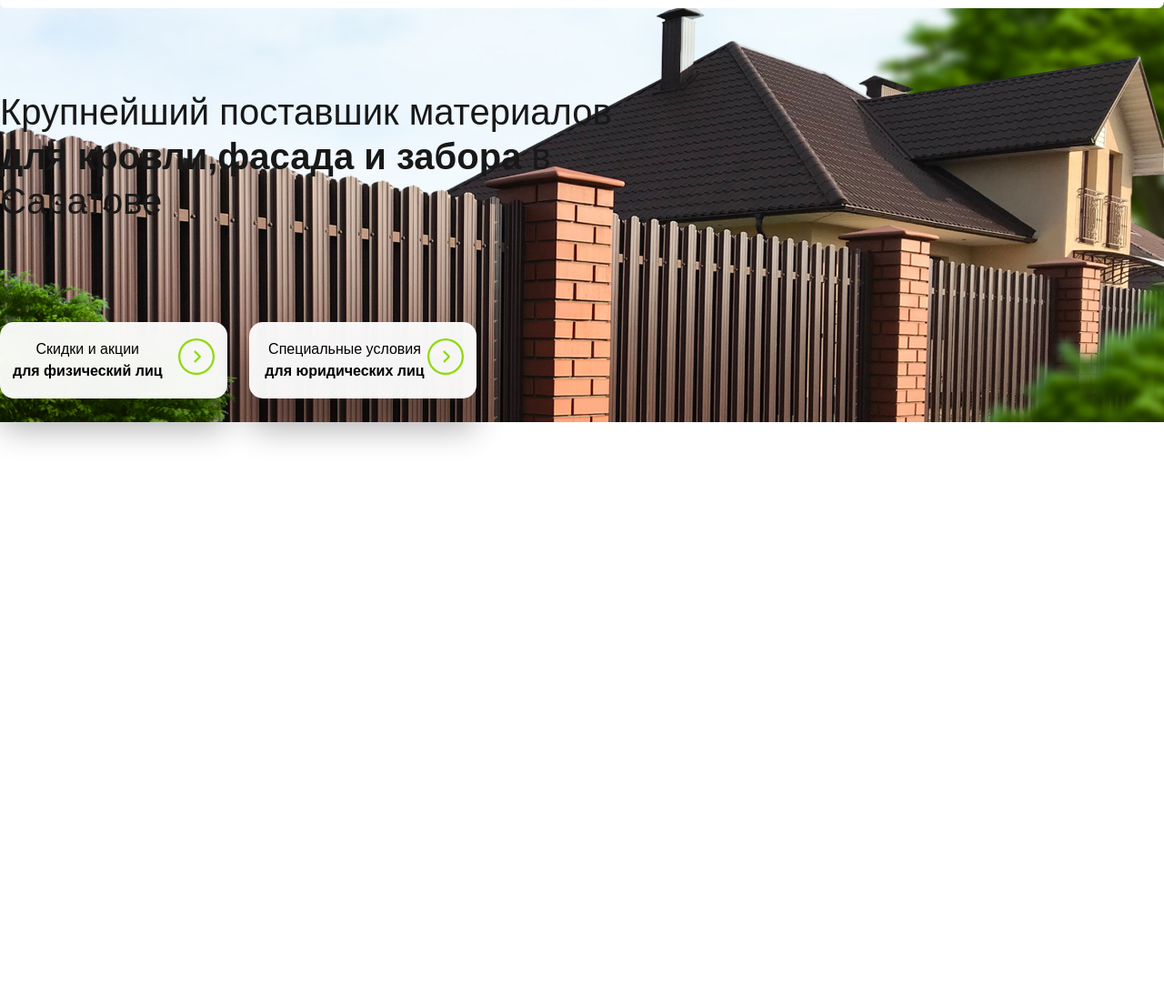
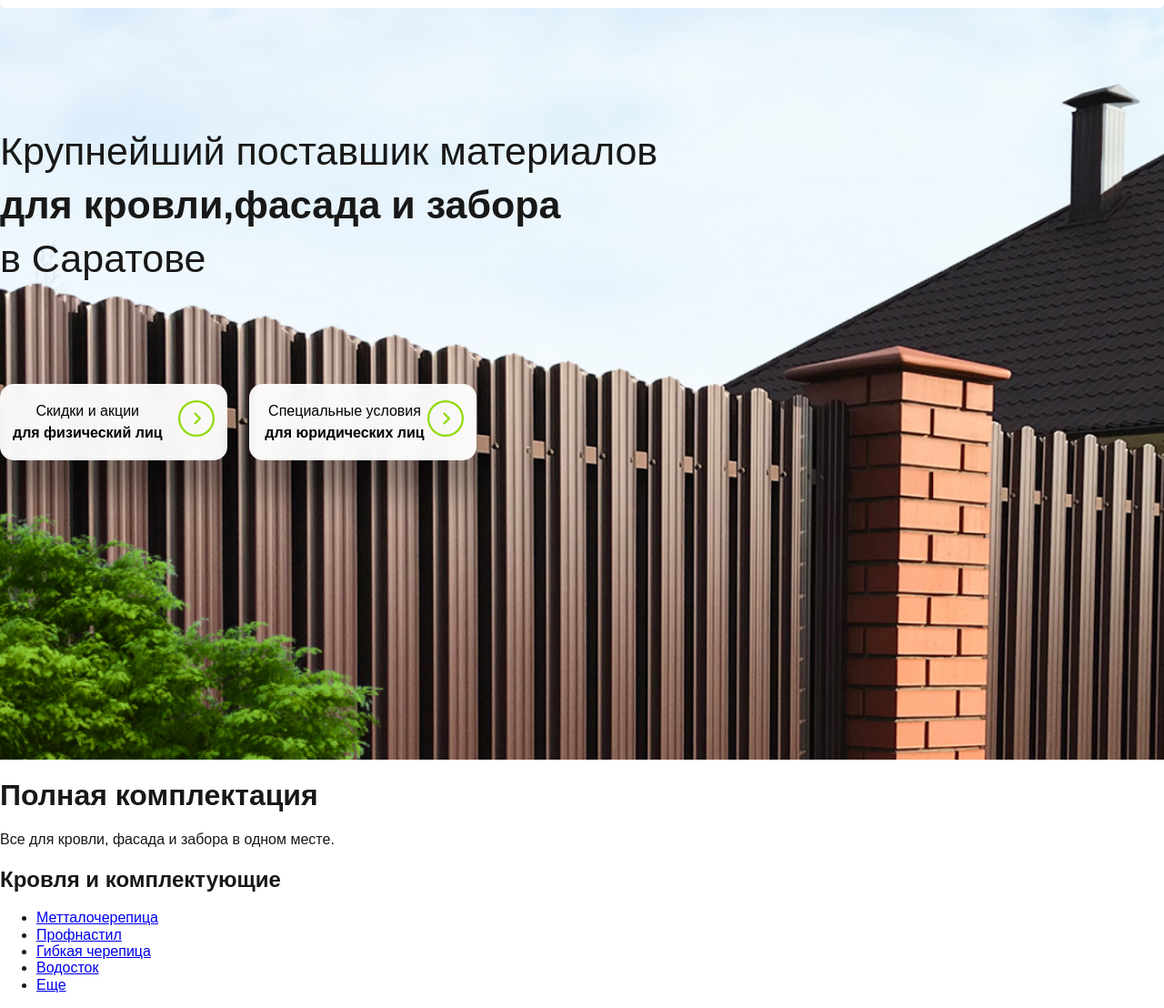
Before and after one commit to Kr0l1k-cyber/Roof-Engels, a plain HTML site: page indix.html in a window 1280 px wide. Shown: the part 136-1244 px from the top of the page at 91% size. Before the commit the page ends 903 px from the top, so only its background shows below. Drawn offline with Linux system fonts and the light colour scheme.

Commit message:
исправил about

```diff
--- a/indix.html
+++ b/indix.html
@@ -57,7 +57,7 @@
   </header>
   <div class="container">
     <div class="about">
-      <span class="about-text">Крупнейший поставшик материалов <span class="about-text__bold">для кровли,фасада и забора</span>
+      <span class="about-text">Крупнейший поставшик материалов <span class="about-text__bold">для кровли,фасада и забора</span><br>
         в Саратове</span>
       <div class="about-promo">
         <button class="about-button"><span class="about-button__text">Скидки и акции
@@ -74,6 +74,28 @@
   </div>
   <!-- Header image картинка на фон -->
 </div>
+<div class="services">
+  <div class="container">
+    <div class="services-hat">
+      <h1 class="services-title">Полная комплектация</h1>
+      <span class="services-text">Все для кровли, фасада и забора в одном месте.</span>
+    </div>
+    <div class="services-main">
+      <div class="services-card card">
+        <h2 class="card-title">Кровля и комплектующие</h2>
+        <ul class="card-menu">
+          <li class="card-menu__list"><a href="#" class="card-menu__item">Метталочерепица</a></li>
+          <li class="card-menu__list"><a href="#" class="card-menu__item">Профнастил</a></li>
+          <li class="card-menu__list"><a href="#" class="card-menu__item">Гибкая черепица</a></li>
+          <li class="card-menu__list"><a href="#" class="card-menu__item">Водосток</a></li>
+          <li class="card-menu__list"><a href="#" class="card-menu__item">Еще</a></li>
+        </ul>
+      </div>
+    </div>
+  </div>
+  <!-- контейнер сервисов -->
+</div>
+<!-- /.services -->
 
 </body>
 </html>
--- a/sass/_settings.sass
+++ b/sass/_settings.sass
@@ -5,10 +5,10 @@ body
   font-family: 'TT Norms Pro', sans-serif
 .header-image
   position: relative
+  // margin: auto
   background-image: url(../image/backgroundHeader.jpg)
-  max-width: 1920px
   background-repeat: no-repeat
-  background-size: contain
+  background-size: cover
   // background-position: top
 .container
   max-width: 1298px
--- a/sass/blocks/_about.sass
+++ b/sass/blocks/_about.sass
@@ -1,13 +1,13 @@
 .about
-  padding-top: 90px
+  padding-top: 128px
   padding-bottom: 329px
   &-text
     display: block
     width: 750px
     font-style: normal
     font-weight: 400
-    font-size: 40px
-    line-height: 49px
+    font-size: 43px
+    line-height: 59px
     margin-bottom: 108px
     &__bold
       font-weight: 700
```
Also changed, not shown: scc/style.css, 1 other file.
